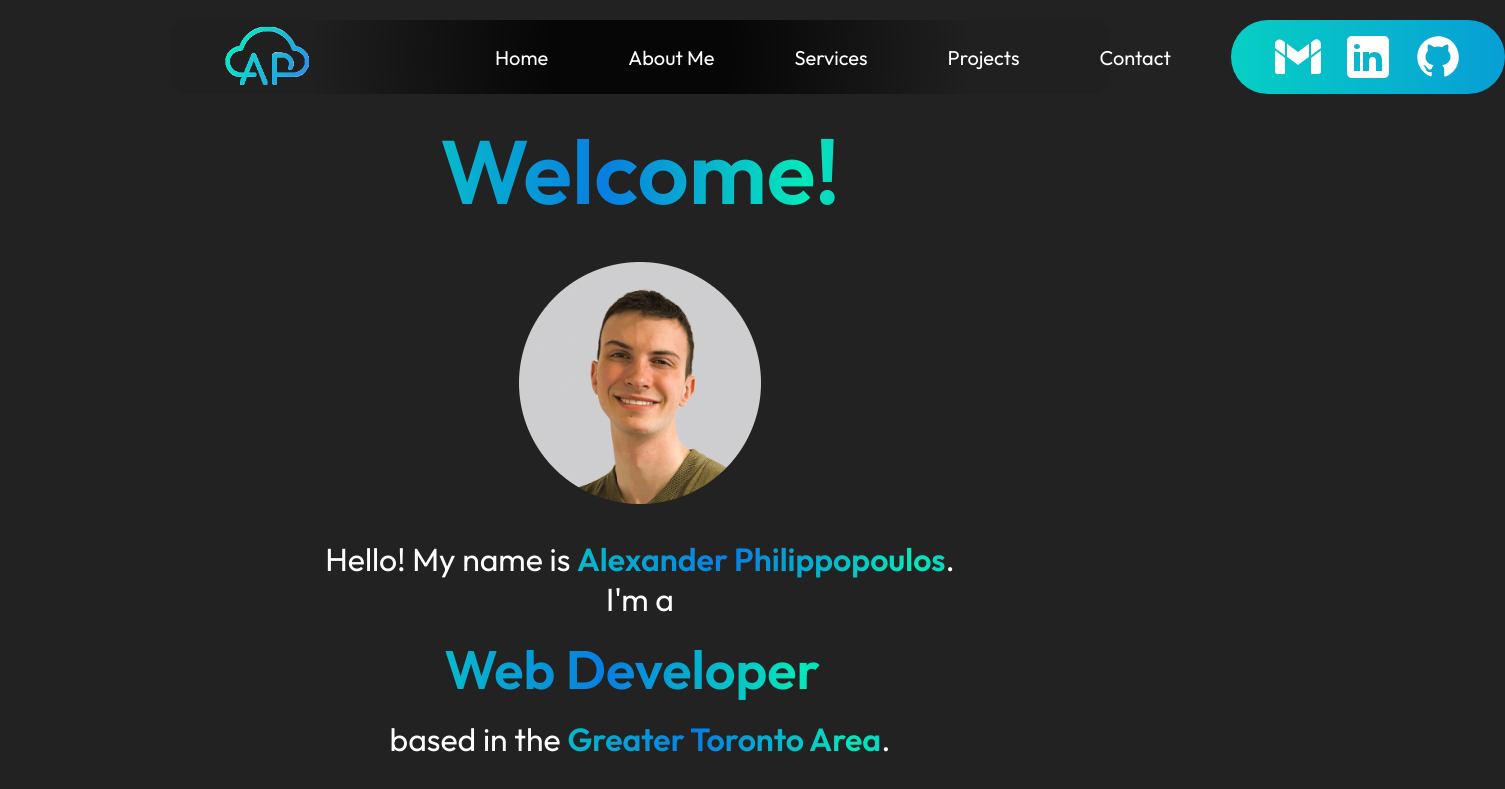
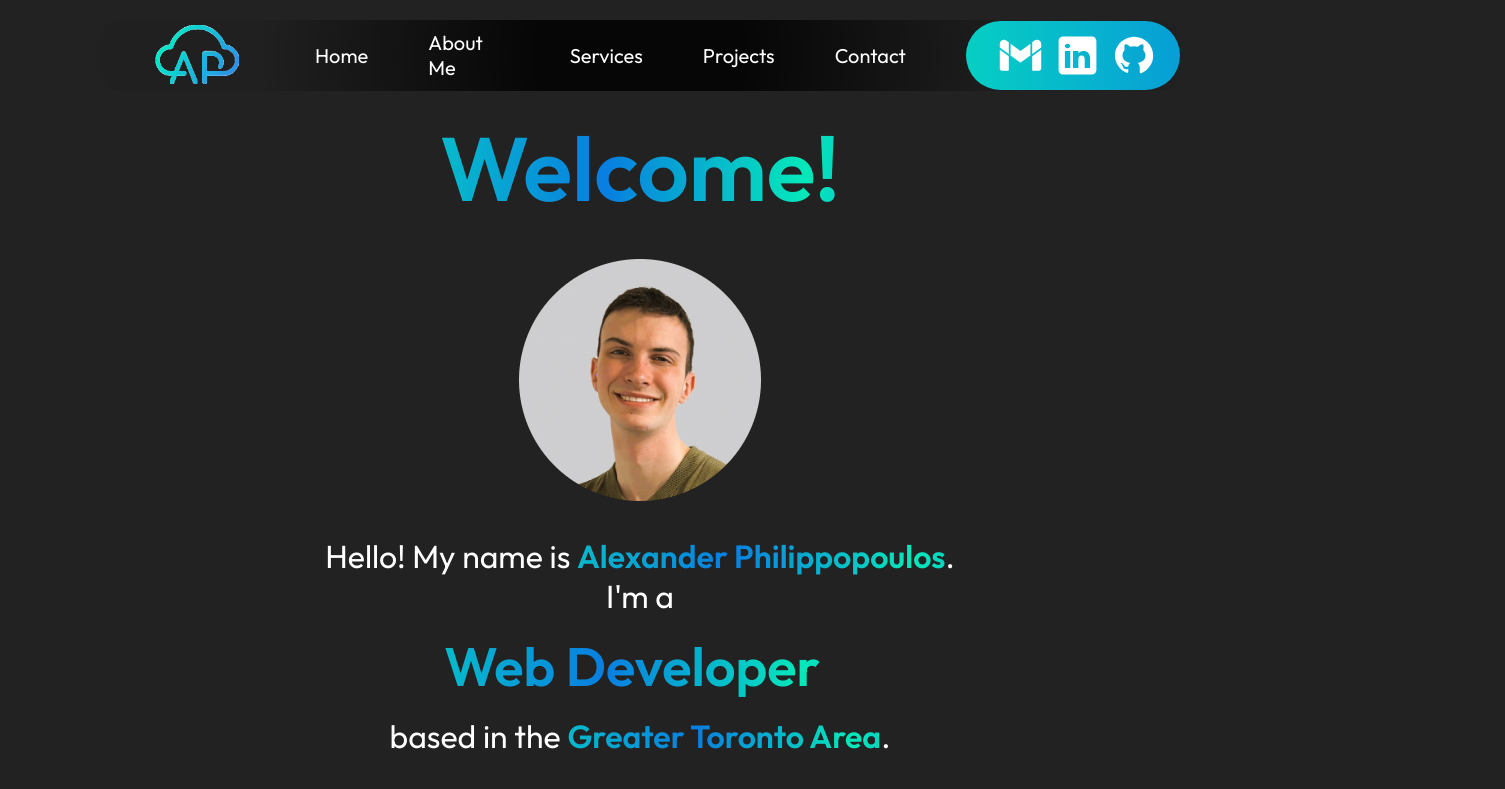
Before and after one commit to aphilippopoulos248/alexander-portfolio, a React (Vite) app: page / in a window 1280 px wide. Shown: the top 789 px of the page, 1505 px wide, since content can reach past the window. Built offline with nearby package versions, Linux system fonts and the light colour scheme.

Commit message:
Made navbar responsive to mac

```diff
--- a/src/components/nav/Navbar.scss
+++ b/src/components/nav/Navbar.scss
@@ -32,7 +32,6 @@
 }
 .nav-connect{
     display: grid;
-    flex: none;
     grid-template-columns: 1fr 1fr 1fr;
     gap: calc-rem(20);
     padding: calc-rem(10) calc-rem(40);
@@ -71,7 +70,6 @@
 }
 .nav-menu li{
     display: flex;
-    flex: none;
     flex-direction: column;
     gap: calc-rem(5);
     margin-left: calc-rem(20);
@@ -105,6 +103,27 @@
     }
     50% {
         background-position: 100% 100%;
+    }
+}
+
+@media(max-width: calc-rem(1600)){
+    .navbar{
+        margin: calc-rem(20) calc-rem(100);
+    }
+    .nav-connect{
+        gap: calc-rem(0);
+        padding: calc-rem(10) calc-rem(20);
+    }
+    .nav-connect img{
+        width: 80%;
+        margin-left: calc-rem(10);
+    }
+    .nav-menu {
+        margin-left: calc-rem(10);
+    }
+    .nav-menu li{
+        gap: calc-rem(0);
+        margin-left: calc-rem(0);
     }
 }
 
```
